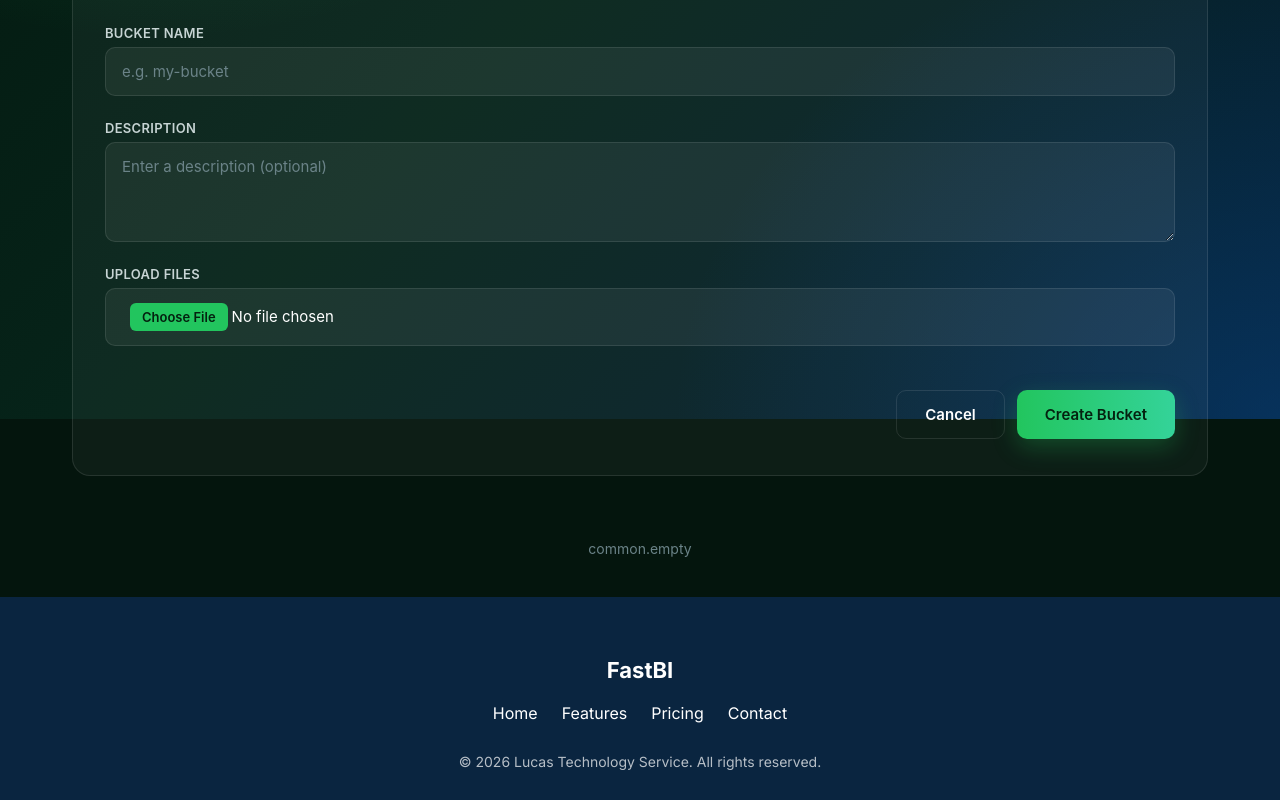
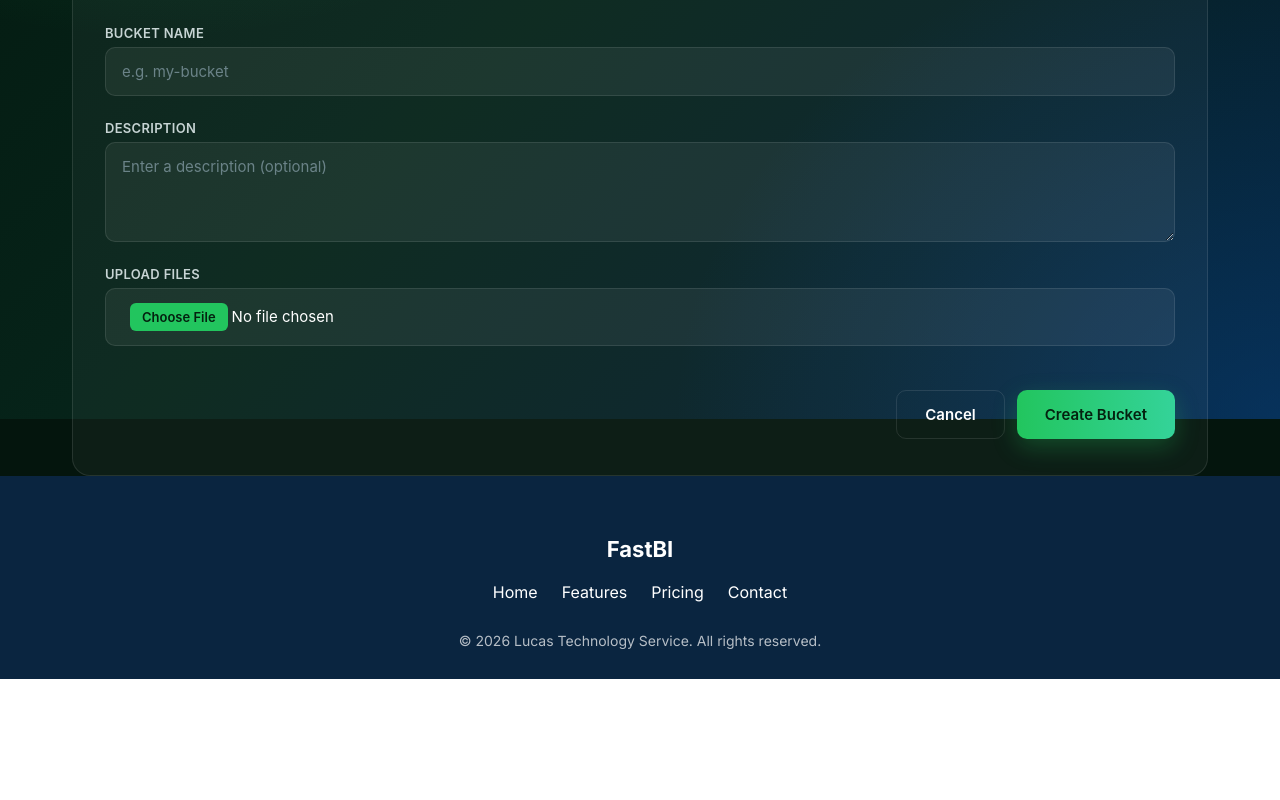
Before and after one commit to LesterCerioli/fastbi-app-mvp, a Next.js app: page /dataeng/storages/buckets in a window 1280 px wide. Shown: the part 381-1181 px from the top of the page. After the commit the page ends 1060 px from the top, so only its background shows below. Built offline with nearby package versions, Linux system fonts and the light colour scheme.

Commit message:
task(#37): Removing mocked message common.empty on BucketForm component

```diff
--- a/src/components/data_eng/storages/bucketList/bucketList.tsx
+++ b/src/components/data_eng/storages/bucketList/bucketList.tsx
@@ -130,11 +130,7 @@ export default function BucketList({
   }
 
   if (state.buckets.length === 0 && !state.loading) {
-    return (
-      <S.Wrapper>
-        <S.Empty>{t("common.empty")}</S.Empty>
-      </S.Wrapper>
-    );
+    return null;
   }
 
   if (state.error) {
```
